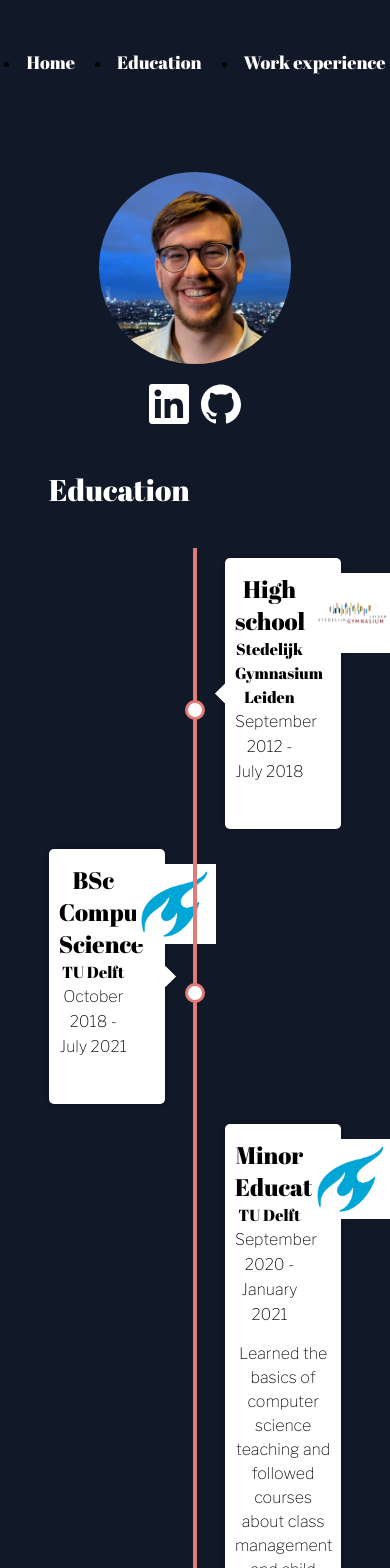
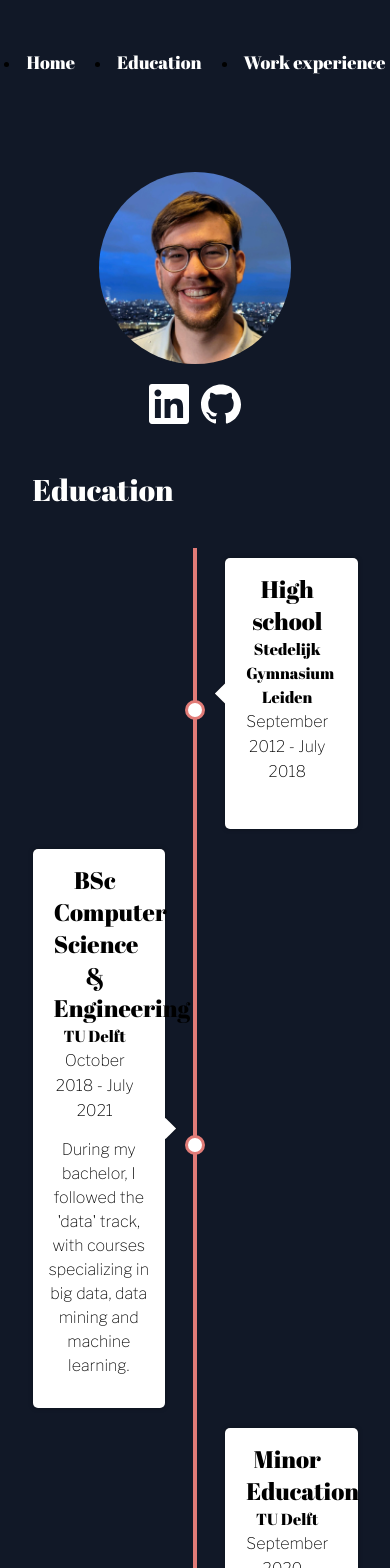
Before and after one commit to CasHil/cashil.github.io, a React (Create React App) app: page /#/education in a window 390 px wide. Shown: the top 1568 px of the page. Built offline with nearby package versions, Linux system fonts and the light colour scheme.

Commit message:
Make timeline mobile-friendly

```diff
--- a/src/components/Body/Body.jsx
+++ b/src/components/Body/Body.jsx
@@ -6,7 +6,7 @@ import WorkExperience from "../WorkExperience/WorkExperience";
 import TechnologyImage from "../Intro/TechnologyImage/TechnologyImage";
 export default function Body() {
   return (
-    <div className="m-auto my-12 pb-5 w-3/4 md:w-1/2 content">
+    <div className="m-auto mt-12 w-5/6 lg:w-1/2 content flex justify-center flex-col md:block">
       <img
         className="m-auto h-48 w-48 rounded-full mb-5"
         src={process.env.PUBLIC_URL + "/images/profile.jpg"}
--- a/src/components/Timeline/TimelineEducation.js
+++ b/src/components/Timeline/TimelineEducation.js
@@ -10,12 +10,13 @@ const education = [
     endDate: "July 2018",
   },
   {
-    title: "BSc Computer Science",
+    title: "BSc Computer Science & Engineering",
     subtitle: "TU Delft",
     image: {
       uri: "tudelft.jpg",
       alt: "Delft University of Technology",
     },
+    text: "During my bachelor, I followed the 'data' track, with courses specializing in big data, data mining and machine learning.",
     startDate: "October 2018",
     endDate: "July 2021",
   },
--- a/src/components/Timeline/TimelineItem.jsx
+++ b/src/components/Timeline/TimelineItem.jsx
@@ -17,7 +17,7 @@ export default function TimelineItem({ data }) {
           <img
             src={`${process.env.PUBLIC_URL}/images/${data.image.uri}`}
             alt={data.image.alt}
-            className="w-20 h-20"
+            className="w-20 h-20 hidden xl:block"
           />
         </div>
 
```
